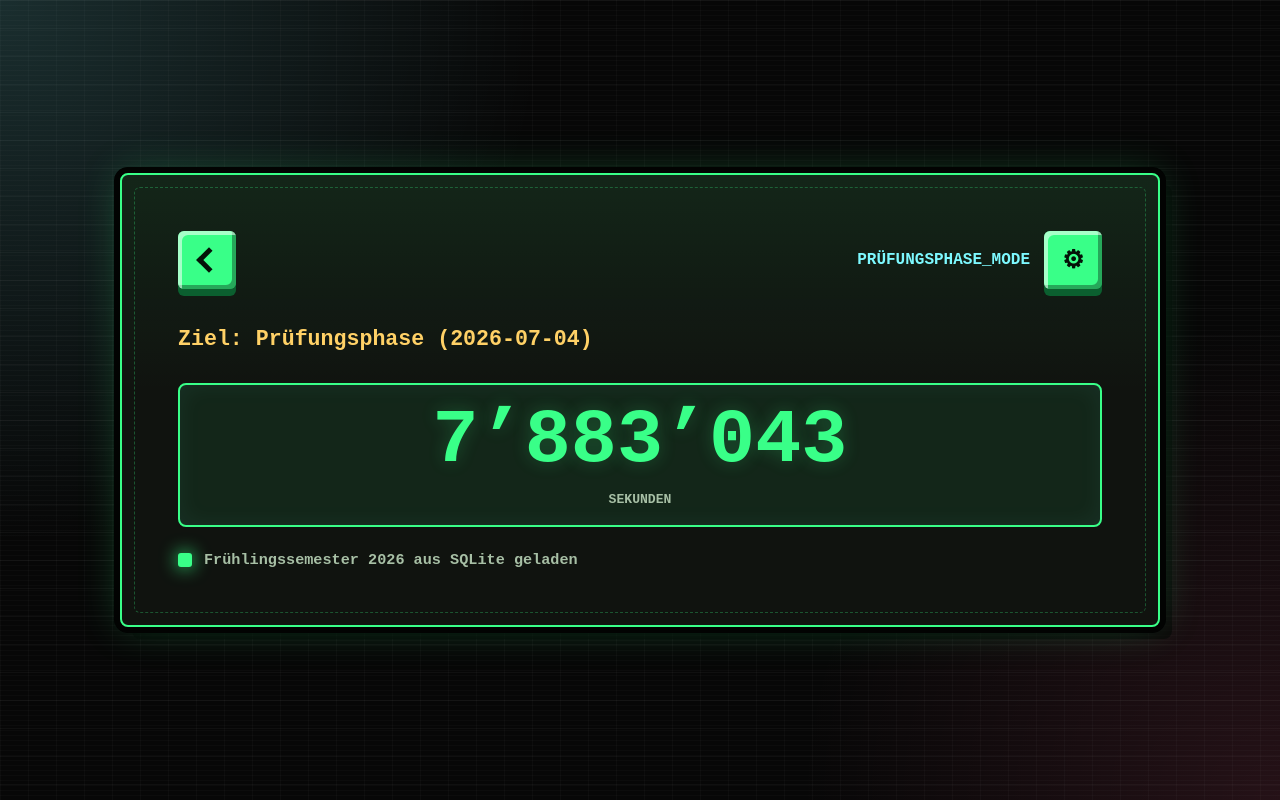
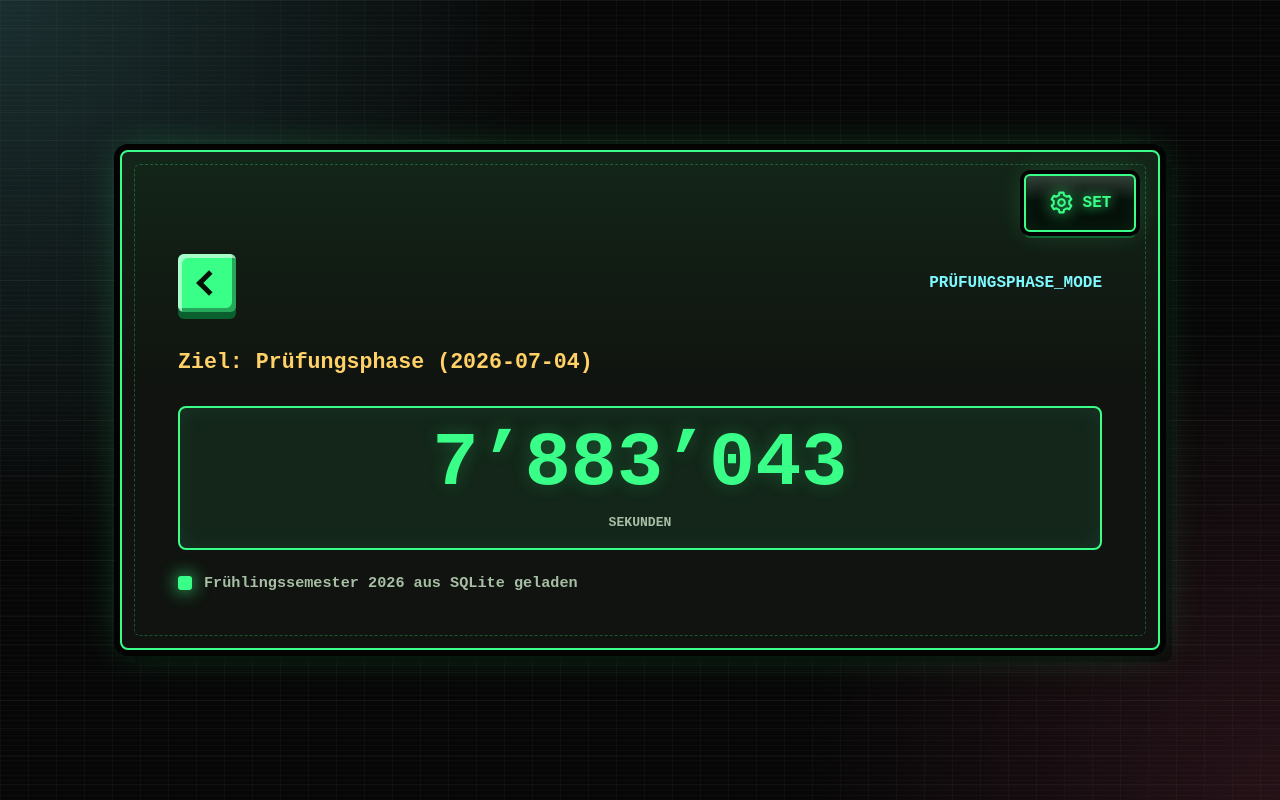
Before and after one commit to enzoferrarese-hslu/HSLU_Countdpwn-, a Flask app: page /countdown/exam in a window 1280 px wide. Run offline with Flask 3, Linux system fonts and the light colour scheme; data comes from the database, SQL or seed files in the repository.

Commit message:
Setting Button v3

```diff
--- a/static/style.css
+++ b/static/style.css
@@ -185,6 +185,10 @@ a {
 
 .terminal-panel-wide {
     width: min(1040px, 100%);
+}
+
+.settings-host {
+    padding-top: clamp(92px, 8vw, 112px);
 }
 
 .eyebrow {
@@ -401,12 +405,47 @@ h1 {
 }
 
 .settings-toggle {
-    width: 58px;
+    position: absolute;
+    top: 22px;
+    right: 22px;
+    z-index: 25;
+    width: 112px;
     height: 58px;
-    font-size: 1.55rem;
-    flex: 0 0 auto;
-    position: relative;
-    z-index: 2;
+    display: inline-flex;
+    align-items: center;
+    justify-content: center;
+    gap: 9px;
+    border: 2px solid var(--green);
+    background:
+        linear-gradient(180deg, rgba(255, 255, 255, 0.18), transparent 46%),
+        #061009;
+    color: var(--green);
+    font-family: inherit;
+    font-size: 1rem;
+    letter-spacing: 0;
+    text-shadow: 0 0 12px var(--green);
+    box-shadow:
+        inset 0 0 18px var(--green-bg),
+        0 0 0 4px var(--shadow),
+        0 0 26px var(--green-soft),
+        0 6px 0 var(--button-shadow);
+}
+
+.settings-icon {
+    width: 25px;
+    height: 25px;
+    display: block;
+    fill: none;
+    stroke: currentColor;
+    stroke-width: 2;
+    stroke-linejoin: round;
+    filter: drop-shadow(0 0 8px var(--green));
+}
+
+.settings-toggle span {
+    display: inline-block;
+    color: var(--green);
+    font-weight: 900;
 }
 
 .settings-panel {
@@ -612,12 +651,16 @@ h1 {
     }
 
     .settings-toggle {
-        width: 50px;
+        top: 14px;
+        right: 14px;
+        width: 96px;
         height: 50px;
+        font-size: 0.9rem;
     }
 
-    .top-actions {
-        gap: 10px;
+    .settings-icon {
+        width: 22px;
+        height: 22px;
     }
 
     .settings-panel {
--- a/templates/countdown.html
+++ b/templates/countdown.html
@@ -8,16 +8,21 @@
 </head>
 <body data-mode="{{ mode }}">
     <main class="screen countdown-page">
-        <section class="terminal-panel terminal-panel-wide" aria-live="polite">
+        <section class="terminal-panel terminal-panel-wide settings-host" aria-live="polite">
+            <button class="settings-toggle" id="settings-toggle" type="button" aria-label="Einstellungen öffnen" aria-expanded="false">
+                <svg class="settings-icon" viewBox="0 0 24 24" aria-hidden="true" focusable="false">
+                    <path d="M19.4 13.5c.1-.5.1-1 .1-1.5s0-1-.1-1.5l2-1.5-2-3.5-2.4 1a8.3 8.3 0 0 0-2.6-1.5L14 2.5h-4L9.6 5a8.3 8.3 0 0 0-2.6 1.5l-2.4-1-2 3.5 2 1.5c-.1.5-.1 1-.1 1.5s0 1 .1 1.5l-2 1.5 2 3.5 2.4-1a8.3 8.3 0 0 0 2.6 1.5l.4 2.5h4l.4-2.5a8.3 8.3 0 0 0 2.6-1.5l2.4 1 2-3.5-2-1.5Z"></path>
+                    <circle cx="12" cy="12" r="3.2"></circle>
+                </svg>
+                <span>SET</span>
+            </button>
+
             <div class="top-bar">
                 <a href="{{ url_for('home') }}" class="back-button" aria-label="Zur Startseite">
                     <span class="arrow"></span>
                 </a>
                 <div class="top-actions">
                     <p id="mode-label" class="eyebrow">Lade Countdown...</p>
-                    <button class="settings-toggle" id="settings-toggle" type="button" aria-label="Einstellungen öffnen" aria-expanded="false">
-                        <span aria-hidden="true">&#9881;</span>
-                    </button>
                 </div>
             </div>
 
```
Also changed, not shown: templates/index.html (+9 -4 lines).
